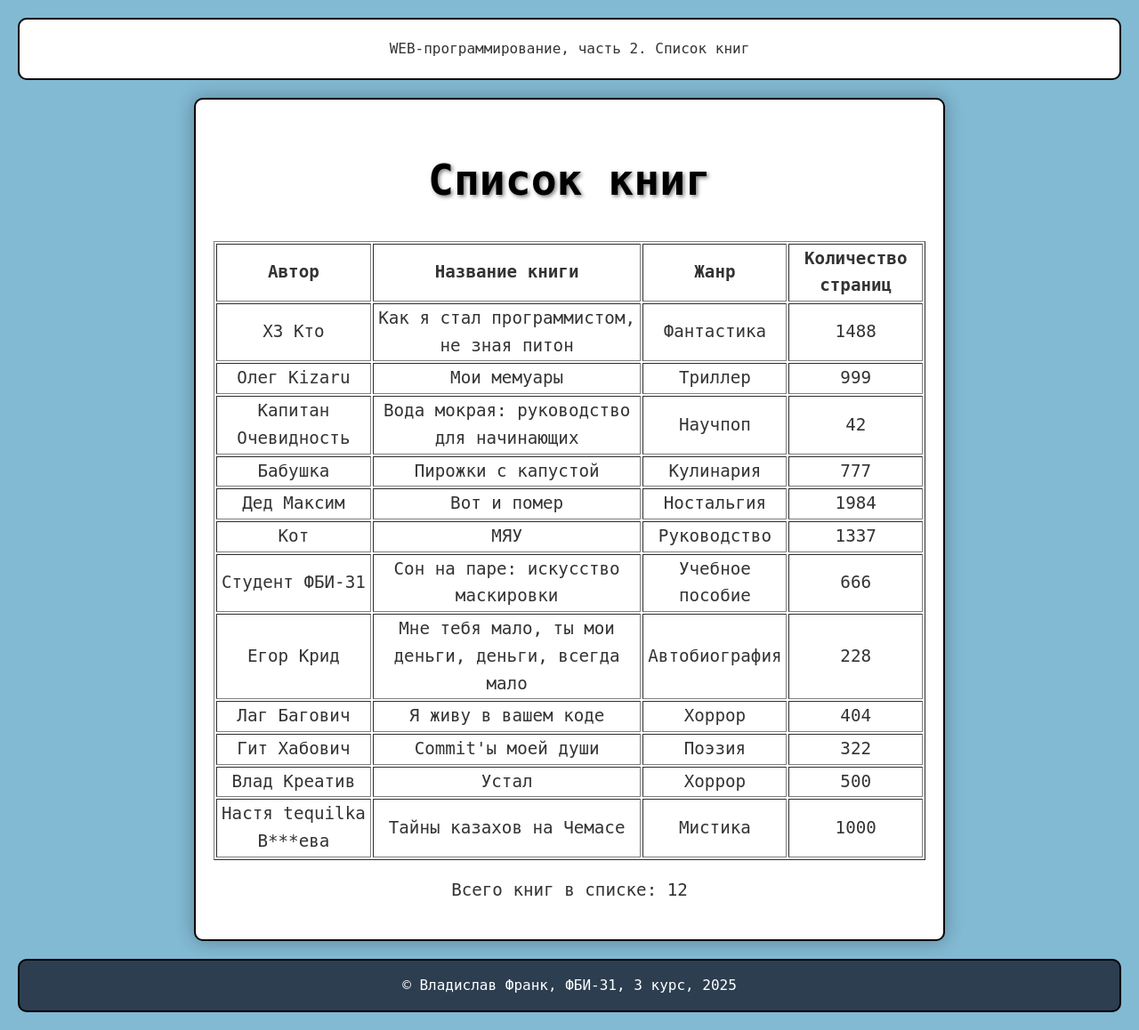
After one commit to vladfrank/lab-web-back, a Flask app: page /lab2/books in a window 1280 px wide. The commit adds this page. Shown: the whole page at 89% size. Run offline with Flask 3, Linux system fonts and the light colour scheme.

Commit message:
Книги

```diff
--- a/app.py
+++ b/app.py
@@ -556,3 +556,23 @@ def calc_default():
 def calc_single(a):
     # калькулятор с первым числом a и вторым числом 1
     return redirect(f'/lab2/calc/{a}/1')
+
+books = [
+    {"author": "ХЗ Кто", "title": "Как я стал программистом, не зная питон", "genre": "Фантастика", "pages": 1488},
+    {"author": "Олег Kizaru", "title": "Мои мемуары", "genre": "Триллер", "pages": 999},
+    {"author": "Капитан Очевидность", "title": "Вода мокрая: руководство для начинающих", "genre": "Научпоп", "pages": 42},
+    {"author": "Бабушка", "title": "Пирожки с капустой", "genre": "Кулинария", "pages": 777},
+    {"author": "Дед Максим", "title": "Вот и помер", "genre": "Ностальгия", "pages": 1984},
+    {"author": "Кот", "title": "МЯУ", "genre": "Руководство", "pages": 1337},
+    {"author": "Студент ФБИ-31", "title": "Сон на паре: искусство маскировки", "genre": "Учебное пособие", "pages": 666},
+    {"author": "Егор Крид", "title": "Мне тебя мало, ты мои деньги, деньги, всегда мало", "genre": "Автобиография", "pages": 228},
+    {"author": "Лаг Багович", "title": "Я живу в вашем коде", "genre": "Хоррор", "pages": 404},
+    {"author": "Гит Хабович", "title": "Commit'ы моей души", "genre": "Поэзия", "pages": 322},
+    {"author": "Влад Креатив", "title": "Устал", "genre": "Хоррор", "pages": 500},
+    {"author": "Настя tequilka В***ева", "title": "Тайны казахов на Чемасе", "genre": "Мистика", "pages": 1000}
+]
+
+# вывод списка книг с использованием шаблона
+@app.route('/lab2/books')
+def books_list():
+    return render_template('books.html', books=books)
--- /dev/null
+++ b/templates/books.html
@@ -0,0 +1,30 @@
+{% extends "base.html" %}
+
+{% block lab %}Список книг{% endblock %}
+
+{% block main %}
+    <h1>Список книг</h1>
+
+    <table border="1">
+        <thead>
+            <tr>
+                <th>Автор</th>
+                <th>Название книги</th>
+                <th>Жанр</th>
+                <th>Количество страниц</th>
+            </tr>
+        </thead>
+        <tbody>
+            {% for book in books %}
+            <tr>
+                <td>{{ book.author }}</td>
+                <td>{{ book.title }}</td>
+                <td>{{ book.genre }}</td>
+                <td>{{ book.pages }}</td>
+            </tr>
+            {% endfor %}
+        </tbody>
+    </table>
+
+    <p>Всего книг в списке: {{ books|length }}</p>
+{% endblock %}
--- a/templates/lab2.html
+++ b/templates/lab2.html
@@ -3,7 +3,7 @@
 {# номер лабораторной работы: #}
 {% block lab %}Лабораторная работа 2{% endblock %}
 
-{# номер лабораторной работы: #}
+{# основной контент #}
 {% block main %}
     <h1>Шаблоны</h1>
     <div>Тема лабораторной - шаблоны. Список сделанных страниц:</div>
```
